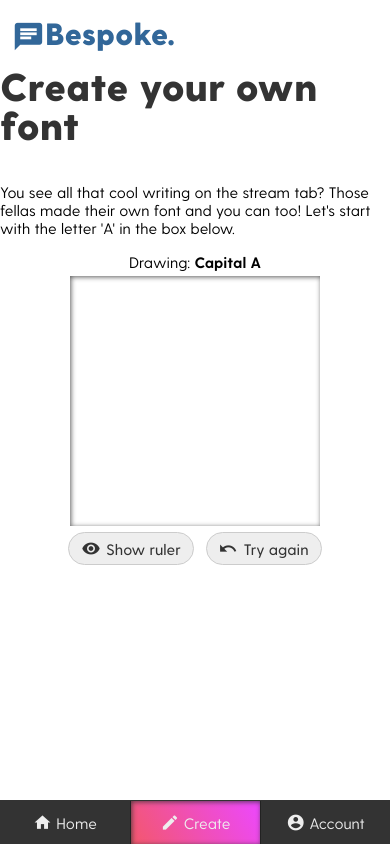
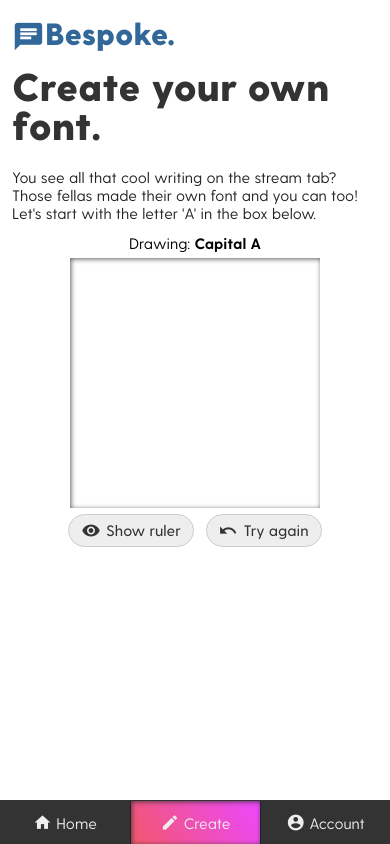
Before and after one commit to ewan-m/fontastik, a React (Vite) app: page /create in a window 390 px wide. Built offline with nearby package versions, Linux system fonts and the light colour scheme.

Commit message:
Update font creation page for better responsiveness

```diff
--- a/src/app/pages/create/Create.scss
+++ b/src/app/pages/create/Create.scss
@@ -7,9 +7,15 @@
 	stroke-linecap: round;
 }
 
+.createPage {
+	max-width: 1000px;
+	padding: 0 $size0;
+	margin: auto;
+}
+
 .letterNavigation {
 	list-style: none;
-	margin: $size0 0 0 0;
+	margin: 0 0 $size0 0;
 	padding: 0;
 	display: flex;
 	flex-direction: row;
@@ -61,3 +67,12 @@
 		}
 	}
 }
+
+.fontPreview {
+	font-family: "Handwriting";
+	border: none;
+	font-size: 2rem;
+	font-weight: bold;
+	width: 100% !important;
+	height: 100% !important;
+}
--- a/src/app/pages/create/Create.tsx
+++ b/src/app/pages/create/Create.tsx
@@ -1,11 +1,13 @@
 import * as React from "react";
+import { FunctionComponent, useEffect, useState } from "react";
+import { Icon } from "../../global/Icon";
+import { getFont } from "../../services/font-storage";
 import "../Page.scss";
+import { characters } from "./characters";
+import "./Create.scss";
 import { LetterDraw } from "./subcomponents/LetterDraw";
-import { Icon } from "../../global/Icon";
-import { FunctionComponent, useState } from "react";
-import "./Create.scss";
-import { characters } from "./characters";
-import { getFont } from "../../services/font-storage";
+import { convertToTTF } from "../../services/svg-font-string";
+import { LoadingSpinner } from "../../global/LoadingSpinner";
 
 interface Step {
 	setStep: (stepNumber: number) => void;
@@ -15,14 +17,14 @@ const Step0: FunctionComponent<Step> = ({ setStep }) => {
 	const [complete, setComplete] = useState(false);
 
 	return (
-		<div className="fadeInBottomEntrance sidewaysPadding">
-			<p>
+		<div className="contentAppear">
+			<p className="paragraph paragraph--b">
 				You see all that cool writing on the stream tab? Those fellas made their own
 				font and you can too! Let's start with the letter 'A' in the box below.
 			</p>
 			<LetterDraw letter="A" setContainsLetter={setComplete} />
 			{complete && (
-				<p className="fadeInBottomEntrance">
+				<p className="contentAppear paragraph">
 					When you like how it looks hit{" "}
 					<button
 						className="button button__primary button--large"
@@ -42,15 +44,15 @@ const Step0: FunctionComponent<Step> = ({ setStep }) => {
 const Step1: FunctionComponent<Step> = ({ setStep }) => {
 	const [complete, setComplete] = useState(false);
 	return (
-		<div className="fadeInBottomEntrance sidewaysPadding">
-			<p>
+		<div className="contentAppear">
+			<p className="paragraph paragraph--b">
 				Do you know what's coming next? You guessed it baby, I'm gonna need you to
 				draw the letter 'a'.
 			</p>
 			<LetterDraw letter="a" setContainsLetter={setComplete} />
 			{complete && (
 				<>
-					<p className="fadeInBottomEntrance">
+					<p className="contentAppear paragraph">
 						Looking good, my friend.{" "}
 						<button
 							className="button button__primary button--large"
@@ -86,8 +88,8 @@ const Step2: FunctionComponent<Step> = ({ setStep }) => {
 	};
 
 	return (
-		<div className="fadeInBottomEntrance">
-			<p className="sidewaysPadding">It's the alphabet time buddy!</p>
+		<div className="contentAppear">
+			<p className="paragraph paragraph--b">It's the alphabet time buddy!</p>
 			<LetterDraw
 				letter={selectedLetter}
 				setContainsLetter={(containsIt) => {
@@ -137,7 +139,7 @@ const Step2: FunctionComponent<Step> = ({ setStep }) => {
 					</li>
 				))}
 			</ol>
-			<p className="fadeInBottomEntrance sidewaysPadding">
+			<p className="contentAppear paragraph">
 				Looking good, my friend.{" "}
 				<button
 					className="button button__primary button--large"
@@ -155,10 +157,25 @@ const Step2: FunctionComponent<Step> = ({ setStep }) => {
 
 export const Step3: FunctionComponent<Step> = ({ setStep }) => {
 	const [somethingImTyping, setSomethingImTyping] = useState("");
+	const [isLoading, setIsLoading] = useState(true);
 	const font = getFont();
 
+	useEffect(() => {
+		convertToTTF(font).then((res) => {
+			document.fonts.add(new FontFace("Handwriting", res.buffer));
+			setIsLoading(false);
+		});
+	}, []);
+
 	return (
-		<div className="fadeInBottomEntrance">
+		<div className="contentAppear">
+			<div>
+				{isLoading && (
+					<p className="paragraph">
+						<LoadingSpinner /> Generating your font
+					</p>
+				)}
+				{!isLoading && (
 					<textarea
 						className="fontPreview"
 						autoFocus={true}
@@ -167,6 +184,8 @@ export const Step3: FunctionComponent<Step> = ({ setStep }) => {
 							setSomethingImTyping(event.target.value);
 						}}
 					></textarea>
+				)}
+			</div>
 		</div>
 	);
 };
@@ -175,8 +194,8 @@ export const Create = () => {
 	const [step, setStep] = useState(0);
 
 	return (
-		<>
-			<h2 className="pageTitle">Create your own font</h2>
+		<div className="createPage">
+			<h2 className="pageTitle contentAppear">Create your own font.</h2>
 			{
 				[
 					<Step0 setStep={setStep} key={0} />,
@@ -185,6 +204,6 @@ export const Create = () => {
 					<Step3 setStep={setStep} key={3} />,
 				][step]
 			}
-		</>
+		</div>
 	);
 };
--- a/src/app/pages/create/subcomponents/LetterDraw.scss
+++ b/src/app/pages/create/subcomponents/LetterDraw.scss
@@ -4,6 +4,7 @@
 	display: flex;
 	flex-direction: column;
 	align-items: center;
+	padding-bottom: $size0;
 
 	&__canvas {
 		touch-action: none;
```
Lines whose indentation alone changed are shown as unchanged.
